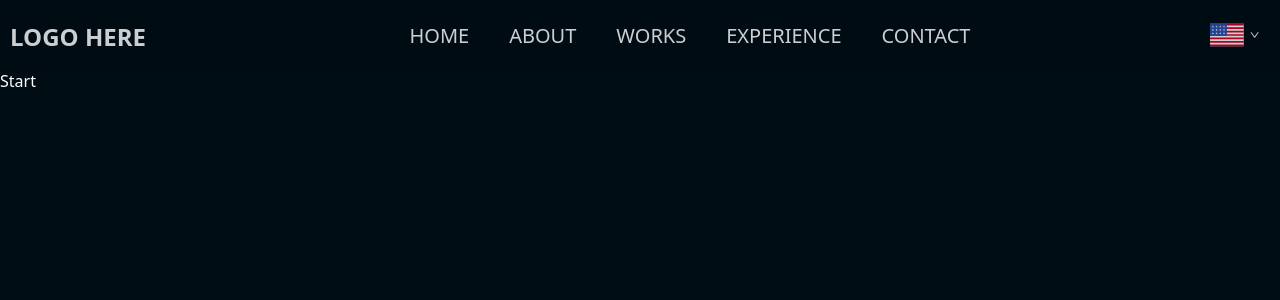
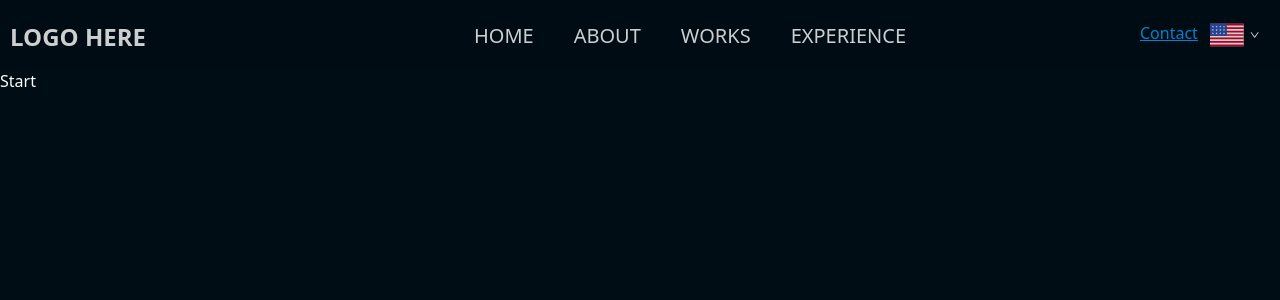
Before and after one commit to wojwozniak/portfolio, a React (Vite) app: page / in a window 1280 px wide. Shown: the top 300 px of the page. Built offline with nearby package versions, Linux system fonts and the light colour scheme.

Commit message:
navbar fixes

```diff
--- a/src/components/nav/Navbar.tsx
+++ b/src/components/nav/Navbar.tsx
@@ -3,7 +3,7 @@ import { AiOutlineClose, AiOutlineMenu } from 'react-icons/ai'
 import './navbar.css'
 import LangMenu from './LangMenu';
 
-const Navbar = ({language, setLanguage} : {language: string, setLanguage: React.Dispatch<React.SetStateAction<string>>} ) => {
+const Navbar = ({ language, setLanguage }: { language: string, setLanguage: React.Dispatch<React.SetStateAction<string>> }) => {
   const [active, setActive] = useState(false);
 
   const handleClick = () => {
@@ -37,17 +37,13 @@ const Navbar = ({language, setLanguage} : {language: string, setLanguage: React.
               EXPERIENCE
             </a>
           </li>
-          <li className="nav__item">
-            <a href="#about" className="nav__link">
-              CONTACT
-            </a>
-          </li>
         </ul>
+        <a className='contact__text'><p>Contact</p></a>
         <LangMenu language={language} setLanguage={setLanguage} />
         <button onClick={handleClick} className={`nav__button ${active ? 'fade-in-out' : ''}`}>
-          { active
-          ? <AiOutlineClose size="30px" />
-          : <AiOutlineMenu size="30px" /> }
+          {active
+            ? <AiOutlineClose size="30px" />
+            : <AiOutlineMenu size="30px" />}
         </button>
       </nav>
     </>
--- a/src/components/nav/navbar.css
+++ b/src/components/nav/navbar.css
@@ -32,18 +32,19 @@
 
 .active {
   height: 100%;
+  opacity: 0.95;
 }
 
 .nav__logo {
   height: 50px;
-  z-index: 10;
+  z-index: 20;
   position: absolute;
   left: 20px;
   top: 10px;
 }
 
 .nav__button {
-  z-index: 10;
+  z-index: 20;
   position: absolute;
   right: 10px;
   top: 20px;
@@ -54,10 +55,10 @@
 }
 
 .nav__lang {
-  z-index: 10;
+  z-index: 100;
   position: absolute;
-  right: 60px;
-  top: 23px;
+  right: 55px;
+  top: 10px;
   background-color: transparent;
   border: none;
   outline: none;
@@ -67,6 +68,32 @@
   justify-content: space-between;
   gap: 5px;
   align-items: center;
+  height: 50px;
+  width: 50px;
+  cursor: pointer;
+}
+
+.contact__text {
+  position: absolute;
+  right: 135px;
+  top: 22px;
+  text-decoration: underline;
+  color: #01A1FF;
+  cursor: pointer;
+}
+
+.contact__text p {
+  color: #01A1FF;
+}
+
+.nav__flag {
+  height: 40px;
+  width: auto;
+}
+
+.nav__chevron__down {
+  height: 20px;
+  width: auto;
 }
 
 /* ### Medium screen and up ### */
@@ -94,18 +121,10 @@
     position: relative;
     top: 0;
     right: 10px;
-    height: 50px;
-    width: 50px;
   }
 
-  .nav__flag {
-    height: 40px;
-    width: auto;
-  }
-
-  .nav__chevron__down {
-    height: 20px;
-    width: auto;
+  .contact__text {
+    right: 90px;
   }
 
   .nav__main {
```
